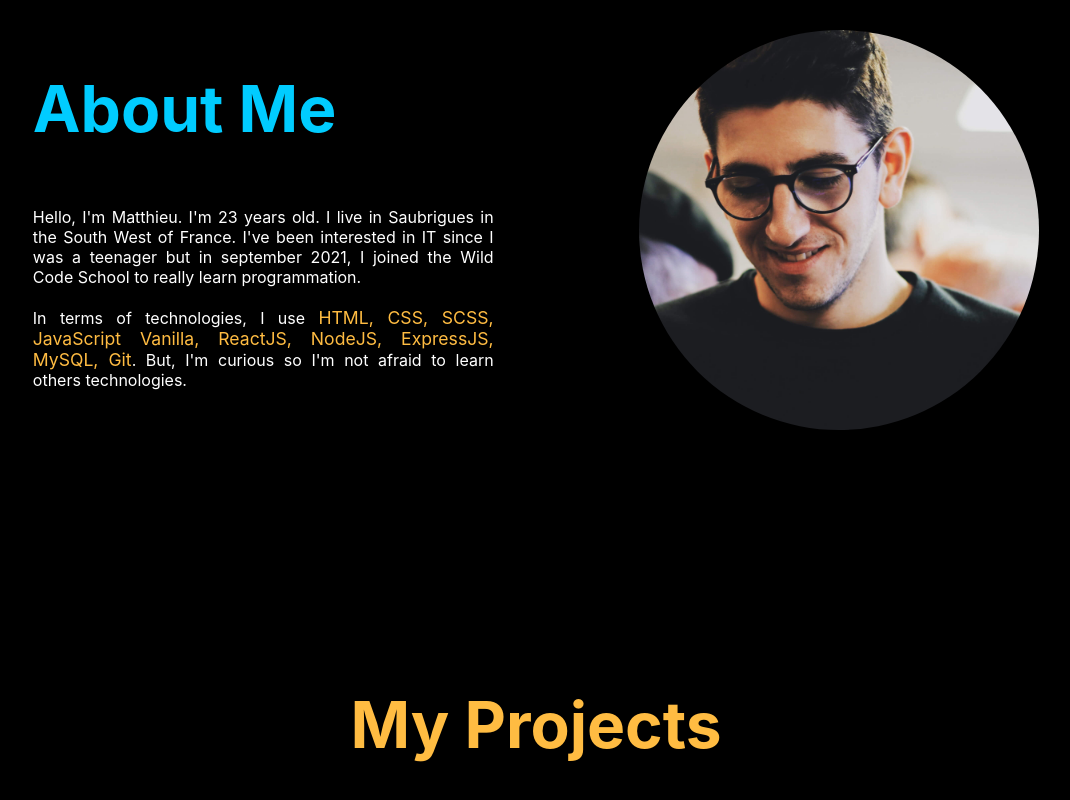
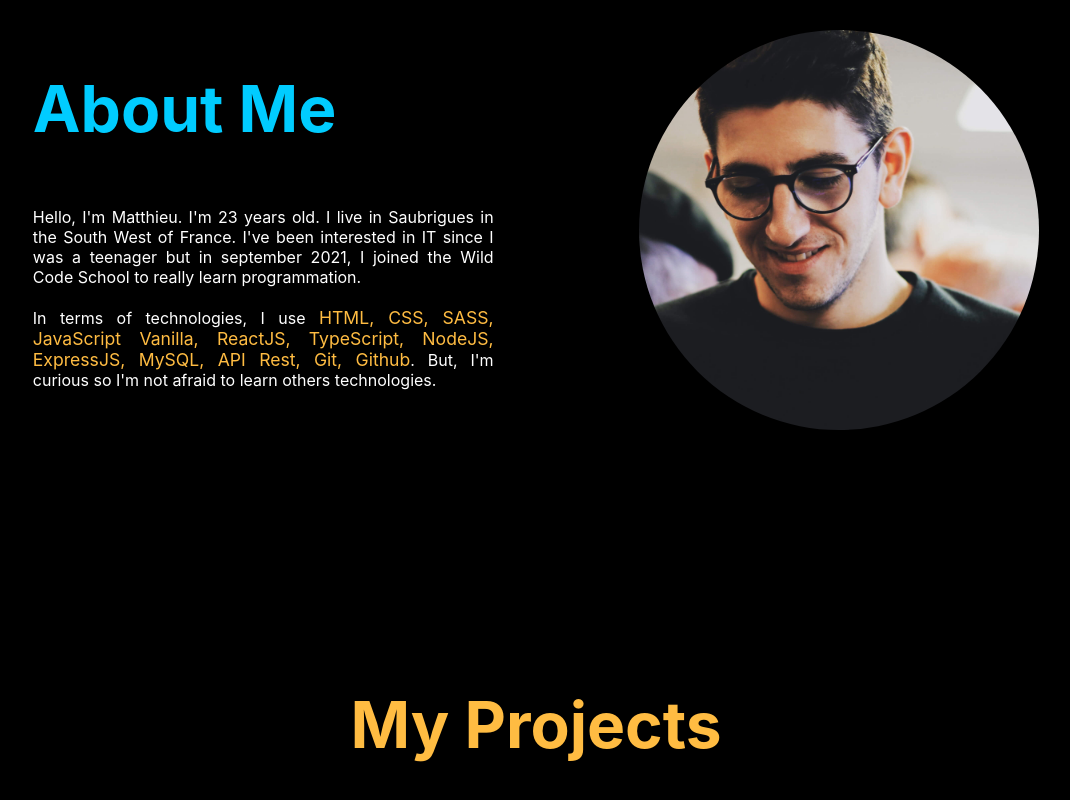
Before and after one commit to matthieudubo/portfolio-front, a React (Create React App) app: page / in a window 1280 px wide. Shown: the part 1026-1826 px from the top of the page, without its empty margins (168-1238 px from the left). Built offline with nearby package versions, Linux system fonts and the light colour scheme.

Commit message:
adding smooth scrolling when we clicked on the sidebar

```diff
--- a/package.json
+++ b/package.json
@@ -18,6 +18,7 @@
     "react": "^17.0.2",
     "react-dom": "^17.0.2",
     "react-scripts": "4.0.3",
+    "react-scroll": "^1.8.4",
     "web-vitals": "^1.1.2"
   },
   "scripts": {
@@ -26,8 +27,8 @@
     "test": "react-scripts test",
     "eject": "react-scripts eject",
     "dev": "nodemon app.js",
-    "predeploy":"npm run build",
-    "deploy":"gh-pages -d build"
+    "predeploy": "npm run build",
+    "deploy": "gh-pages -d build"
   },
   "eslintConfig": {
     "extends": [
--- a/src/components/About.jsx
+++ b/src/components/About.jsx
@@ -12,8 +12,8 @@ const About = () => {
         <p>
           In terms of technologies, I use{" "}
           <span className="purple-text">
-            HTML, CSS, SCSS, JavaScript Vanilla, ReactJS, NodeJS, ExpressJS,
-            MySQL, Git
+            HTML, CSS, SASS, JavaScript Vanilla, ReactJS, TypeScript, NodeJS,
+            ExpressJS, MySQL, API Rest, Git, Github
           </span>
           . But, I'm curious so I'm not afraid to learn others technologies.
         </p>
--- a/src/components/Navbar.jsx
+++ b/src/components/Navbar.jsx
@@ -1,22 +1,29 @@
 import React from "react";
+import { Link } from "react-scroll";
 
 const Navbar = () => {
   return (
     <div className="navbar">
       <div className="navbar__logo">
-        <a href="#home">
+        <Link to="home" smooth={true} duration={1000}>
           <div className="logo-md" />
-        </a>
+        </Link>
       </div>
       <div className="navbar__menu">
         <div className="navbar__menu-about">
-          <a href="#about">About Me</a>
+          <Link to="about" smooth={true} duration={1000}>
+            About Me
+          </Link>
         </div>
         <div className="navbar__menu-projects">
-          <a href="#projects">Projects</a>
+          <Link to="projects" smooth={true} duration={1000}>
+            Projects
+          </Link>
         </div>
         <div className="navbar__menu-contact">
-          <a href="#contact">Contact</a>
+          <Link to="contact" smooth={true} duration={1000}>
+            Contact
+          </Link>
         </div>
       </div>
       <div className="navbar__networks">
```
Also changed, not shown: 1 other file (tests, documents, lock files or other folders).
